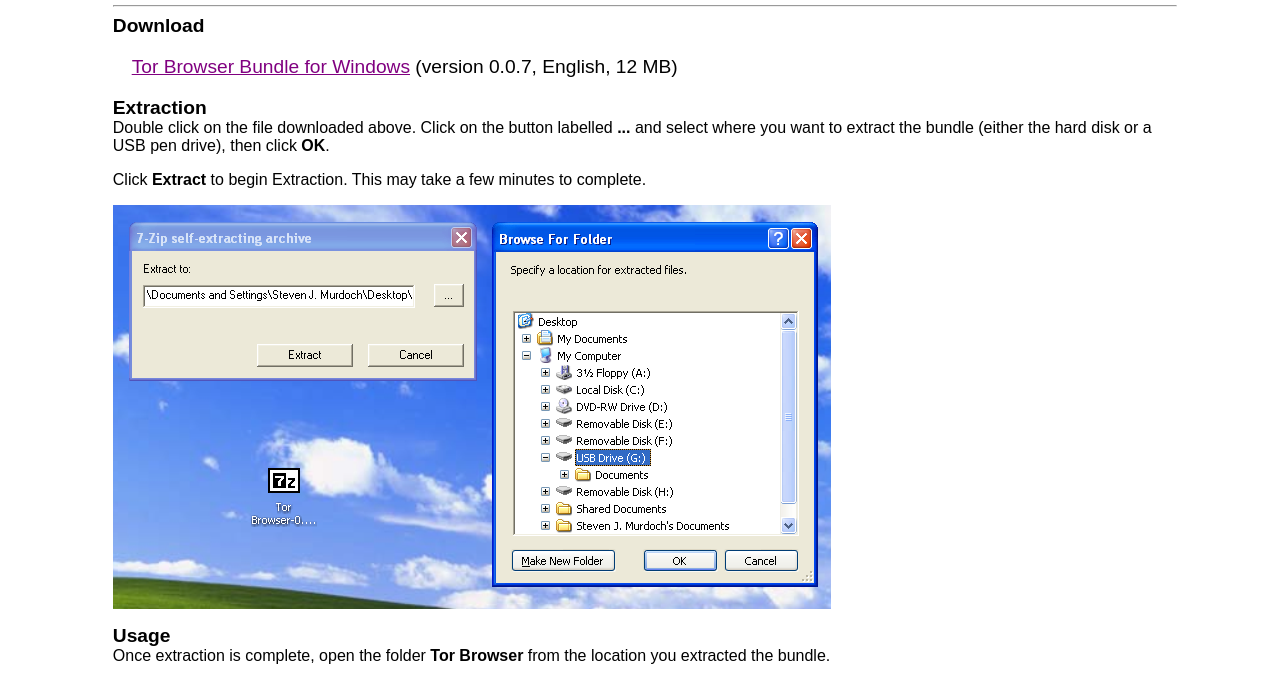
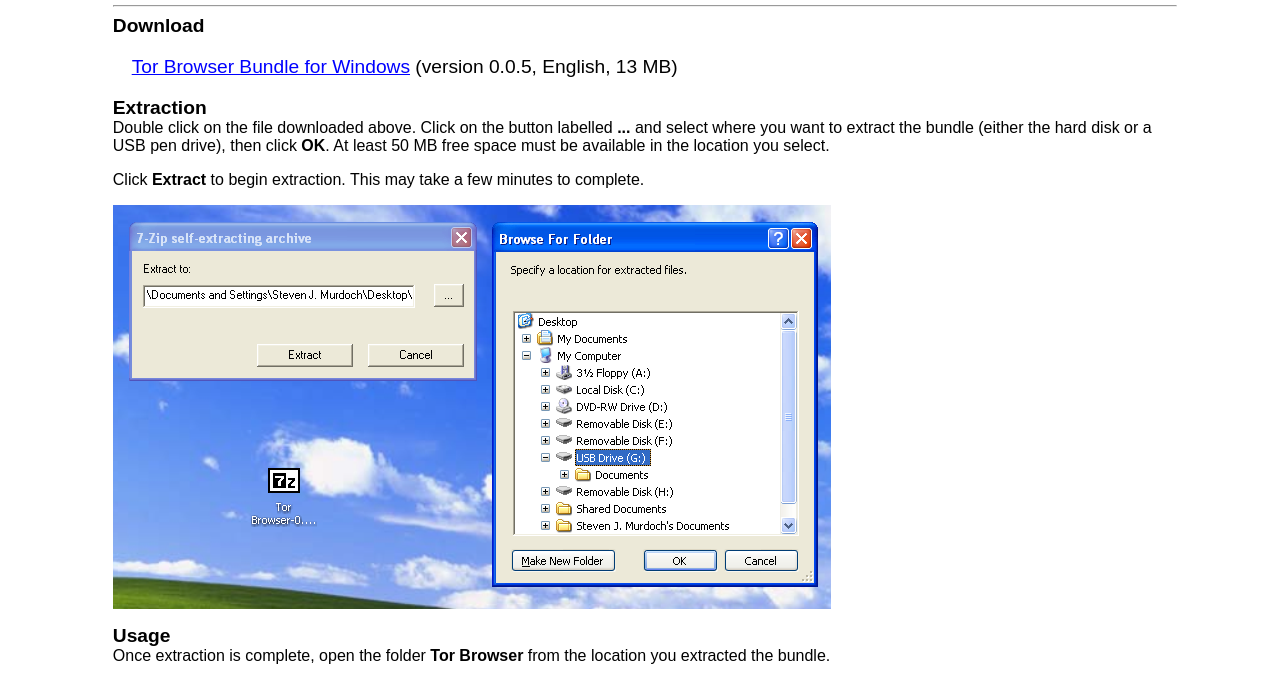
Before and after one commit to Shondoit/torbrowser, a plain HTML site: page www/index.html in a window 1280 px wide. Shown: the part 123-800 px from the top of the page. Drawn offline with Linux system fonts and the light colour scheme.

Commit message:
Change filename of source tarball; add build references; add dist URL
svn:r13228

```diff
--- a/www/index.html
+++ b/www/index.html
@@ -24,17 +24,17 @@
 
 <h3>Download</h3>
 
-<p style="font-size: 120%; margin: 5mm"><a href="">Tor Browser Bundle for Windows</a> (version 0.0.7, English,
-12 MB)</p>
+<p style="font-size: 120%; margin: 5mm"><a href="dist/tor-browser-0.0.5_en.exe">Tor Browser Bundle for Windows</a> (version 0.0.5, English,
+13 MB)</p>
 
 <h3>Extraction</h3>
 
 <p>Double click on the file downloaded above. Click on the button
 labelled <strong>...</strong> and select where you want to extract the
 bundle (either the hard disk or a USB pen drive), then click
-<strong>OK</strong>.</p>
+<strong>OK</strong>. At least 50&nbsp;MB free space must be available in the location you select.</p>
 
-<p>Click <strong>Extract</strong> to begin Extraction. This may take a
+<p>Click <strong>Extract</strong> to begin extraction. This may take a
 few minutes to complete.</p>
 
 <p><img src="screenshot1.png" alt="Screenshot of extraction process"></p>
```
Also changed, not shown: www/details.html (+2 -0 lines), 1 other file.
